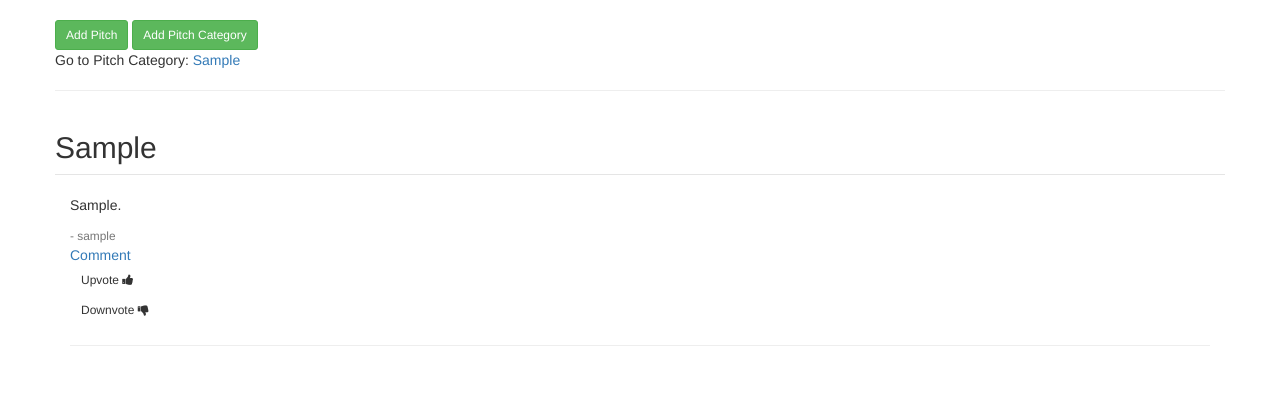
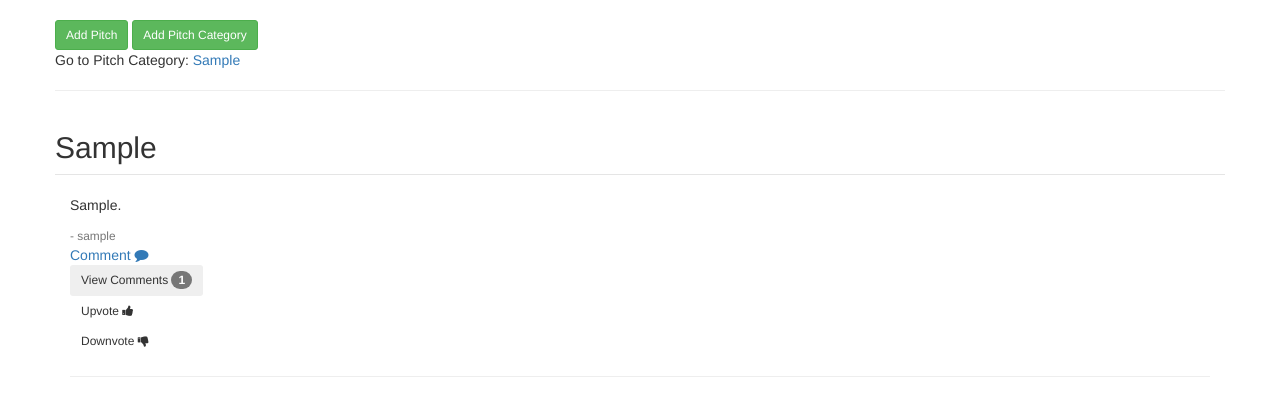
Before and after one commit to KenThumi/PitchAPP, a Flask app: page / in a window 1280 px wide. Shown: the part 72-488 px from the top of the page. Run offline with Flask 2, Linux system fonts and the light colour scheme; tables that the repository leaves empty hold one stand-in row (values such as "Sample post"); some libraries are stand-ins or nearby versions.

Commit message:
Comments fully fledged

```diff
--- /dev/null
+++ b/app/templates/_modal.html
@@ -0,0 +1,33 @@
+<!-- Modal -->
+<div class="modal fade" id="modal{{data.id}}" tabindex="-1" role="dialog" aria-labelledby="exampleModalLabel" aria-hidden="true">
+    <div class="modal-dialog" role="document">
+      <div class="modal-content">
+        <div class="modal-header">
+          <h5 class="modal-title" id="exampleModalLabel">Comments</h5>
+          <button type="button" class="close" data-dismiss="modal" aria-label="Close">
+            <span aria-hidden="true">&times;</span>
+          </button>
+        </div>
+        <div class="modal-body">
+            <ul class="my-2 list-group">
+                    {% for comment in data.comments %}
+                      <li class="list-group-item">
+                        <div class="text-italic">
+                            {{ comment.comment }}
+                        </div><br>
+                            <small class="text-muted float-right">
+                                - {{comment.user.username}}
+                            </small>
+                        </li>
+                    {% endfor %}
+            </ul>
+        </div>
+       <a href="{{ url_for('main.comment',id=data.id)}}" target="_blank"  class="btn btn-sm  btn-info my-1 mx-2">
+                Comment
+                <span class="ml-1">
+                <i class="fa fa-comment" aria-hidden="true"></i>
+                </span>
+       </a>
+      </div>
+    </div>
+  </div>
--- a/app/templates/index.html
+++ b/app/templates/index.html
@@ -40,7 +40,23 @@
                           <small class="text-muted float-right">
                             - {{data.user.username}}
                         </small><br>
-                          <a href="#" class="card-link">Comment</a>
+                        <div class="float-left">
+                              <a href="{{ url_for('main.comment',id=data.id)}}" target="_blank" class="card-link">
+                              Comment
+                              <span class="ml-1">
+                                <i class="fa fa-comment" aria-hidden="true"></i>
+                              </span>
+                            </a>
+                        </div>
+                        <div class="float-right">
+                            <button class="btn btn-sm btn-outline-info"  data-toggle="modal" data-target="#modal{{data.id}}">
+                                View Comments
+                                <span class="badge badge-warning">
+                                    {{ data.comments.count() }}
+                                </span>
+                            </button>
+
+                        </div>
 
                         </div>
                         <div class="card-footer card-border">
@@ -62,6 +78,8 @@
                     </div>
                 </div>
               <br>
+
+              {% include '_modal.html' %}
             {% endfor %}
          </div>
         </div>
```
